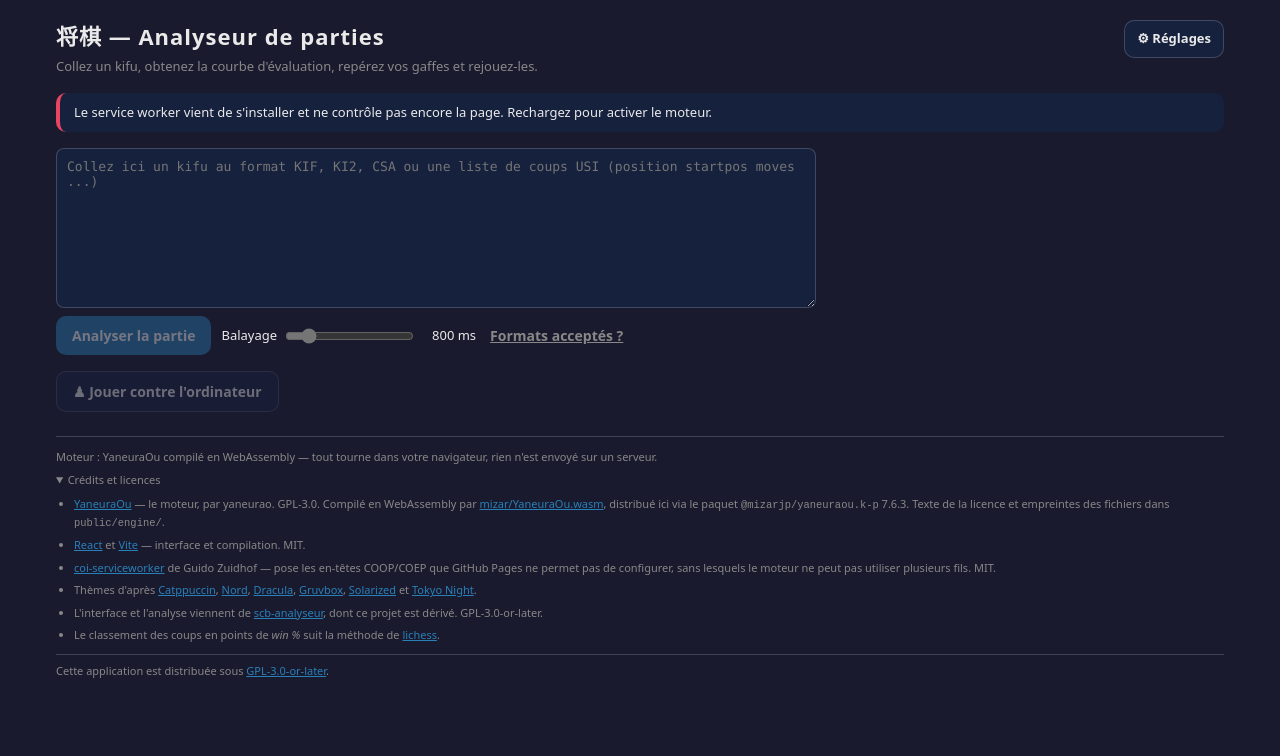
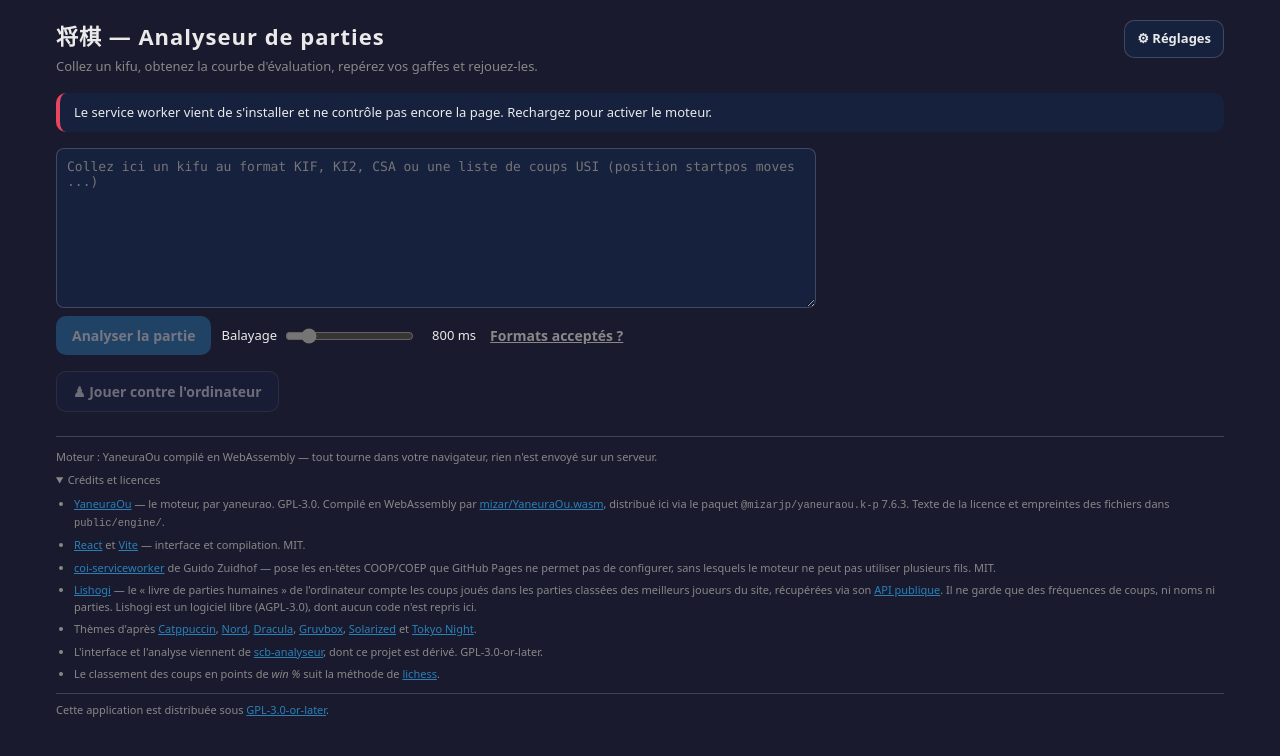
Before and after one commit to suugaku32/benkyo, a React (Vite) app: page / in a window 1280 px wide. Both pictures are taken after a click on the heading "Crédits et licences". Shown: the top 756 px of the page. Built offline with nearby package versions, Linux system fonts and the light colour scheme.

Commit message:
Crédits : mention de Lishogi pour le livre de parties humaines
Co-Authored-By: Claude Sonnet 5.5 <noreply@anthropic.com>
Claude-Session: https://claude.ai/code/session_01G5CQzCWdVChtLMA9NSq8fA

```diff
--- a/src/App.tsx
+++ b/src/App.tsx
@@ -1129,6 +1129,18 @@ export default function App() {
               configurer, sans lesquels le moteur ne peut pas utiliser plusieurs fils. MIT.
             </li>
             <li>
+              <a href="https://lishogi.org" target="_blank" rel="noreferrer">
+                Lishogi
+              </a>{' '}
+              — le « livre de parties humaines » de l'ordinateur compte les coups joués dans les parties
+              classées des meilleurs joueurs du site, récupérées via son{' '}
+              <a href="https://lishogi.org/api" target="_blank" rel="noreferrer">
+                API publique
+              </a>
+              . Il ne garde que des fréquences de coups, ni noms ni parties. Lishogi est un logiciel
+              libre (AGPL-3.0), dont aucun code n'est repris ici.
+            </li>
+            <li>
               Thèmes d'après{' '}
               <a href="https://catppuccin.com" target="_blank" rel="noreferrer">
                 Catppuccin
```
